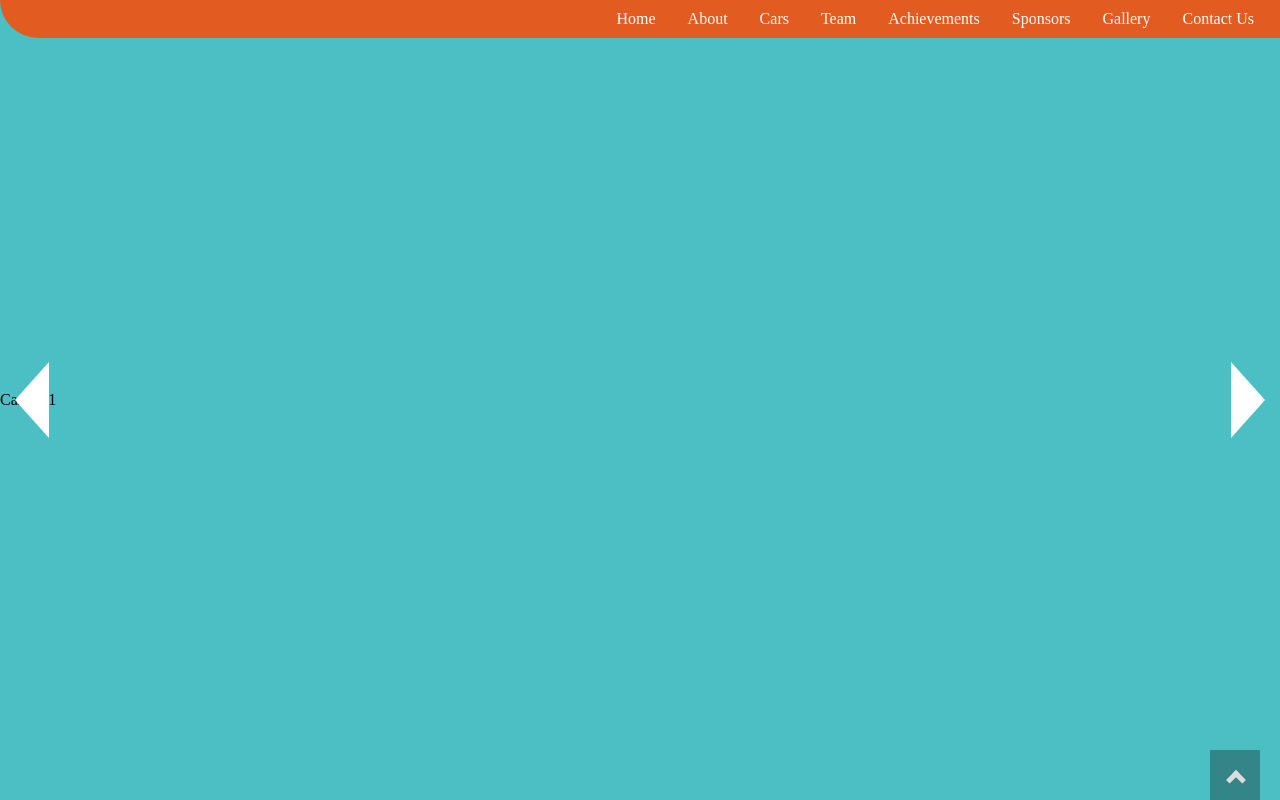
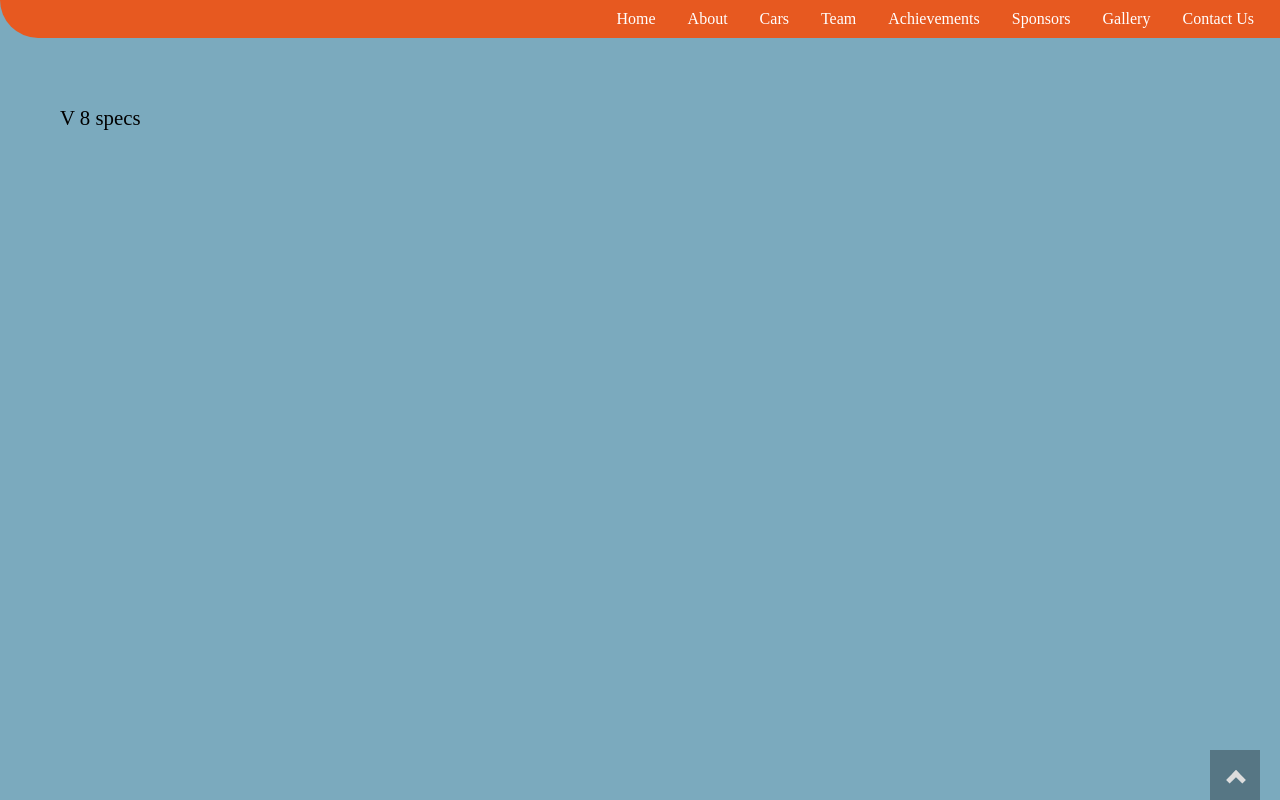
Before and after one commit to pranavtharoor/Team-Manipal-Racing, a plain HTML site: page TMR2/cars.html in a window 1280 px wide. Drawn offline with nearby package versions, Linux system fonts and the light colour scheme; a web font is replaced by a local one.

Commit message:
minor changes

```diff
--- a/TMR2/cars.html
+++ b/TMR2/cars.html
@@ -16,7 +16,7 @@
     <script type="text/javascript">
         $(document).ready(function() {
             $('#fullpage').fullpage({
-                sectionsColor: ['#4BBFC3', '#f2f2f2', '#7BAABE', '#f2f2f2', '#7BAABE', '#f2f2f2', '#7BAABE', '#f2f2f2', '#7BAABE', '#f2f2f2'],
+                sectionsColor: [/*'#4BBFC3',*/ '#f2f2f2', '#7BAABE', '#f2f2f2', '#7BAABE', '#f2f2f2', '#7BAABE', '#f2f2f2', '#7BAABE', '#f2f2f2'],
             });
         });
     </script>
@@ -68,7 +68,7 @@
 		</ul>
 	</nav>
 <div id="fullpage">
-    <div class="section">
+    <div class="section" style="display: none;">
         <div class="slide">Cars V 1</div>
         <div class="slide">Cars V 2</div>
         <div class="slide">Cars V 3</div>
```
Also changed, not shown: TMR2/js/script.js (+0 -18 lines).
